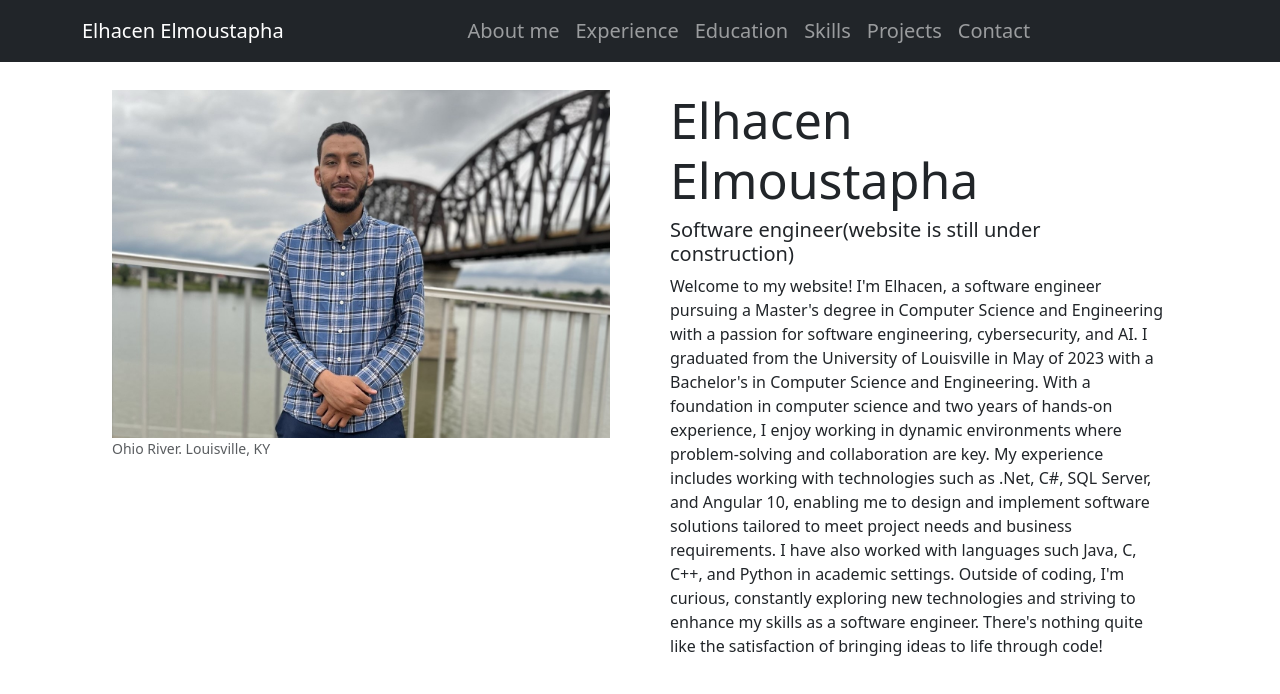
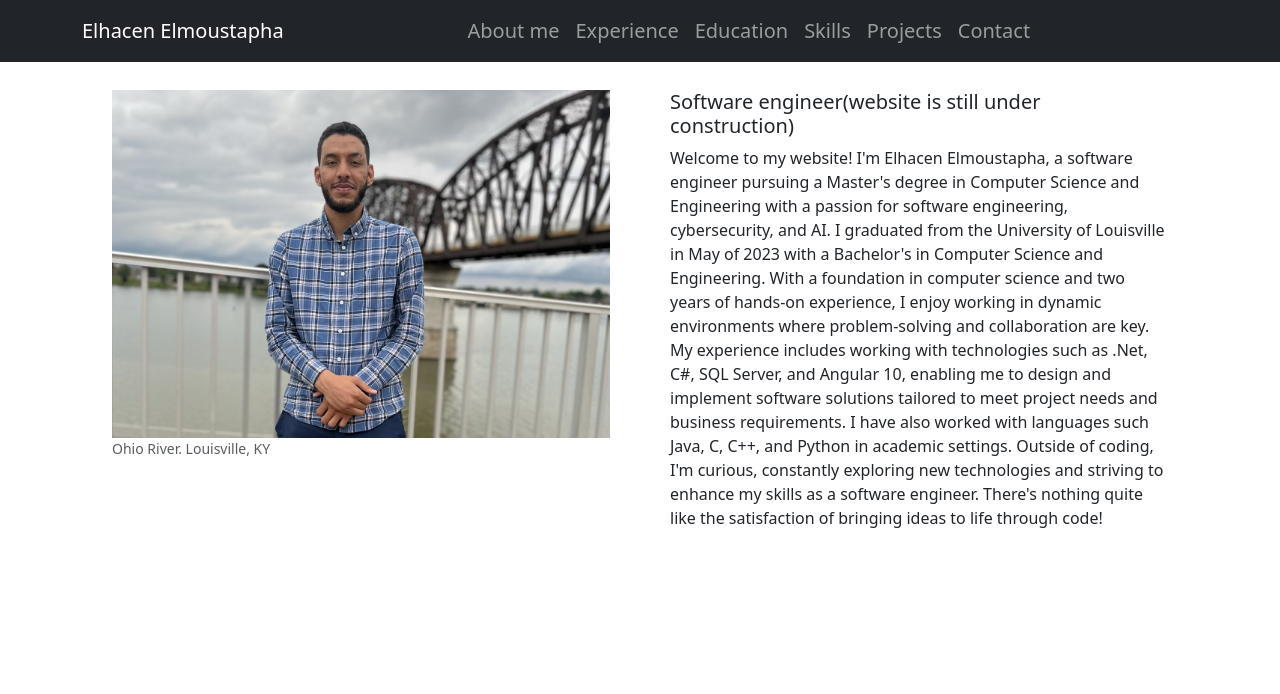
Before and after one commit to Elhacen18/PersonalProfile, a React (Create React App) app: page / in a window 1280 px wide. Shown: the top 694 px of the page. Built offline with nearby package versions, Linux system fonts and the light colour scheme.

Commit message:
remove h2

```diff
--- a/src/Components/AboutMe.js
+++ b/src/Components/AboutMe.js
@@ -17,10 +17,9 @@ class AboutMe extends Component {
             </figure>
           </div>
           <div class="about">
-            <h3>Elhacen Elmoustapha</h3>
             <p>
               <h5>Software engineer(website is still under construction)</h5>
-              Welcome to my website! I'm Elhacen, a software engineer pursuing a
+              Welcome to my website! I'm Elhacen Elmoustapha, a software engineer pursuing a
               Master's degree in Computer Science and Engineering with a passion
               for software engineering, cybersecurity, and AI. I graduated from
               the University of Louisville in May of 2023 with a Bachelor's in
```
